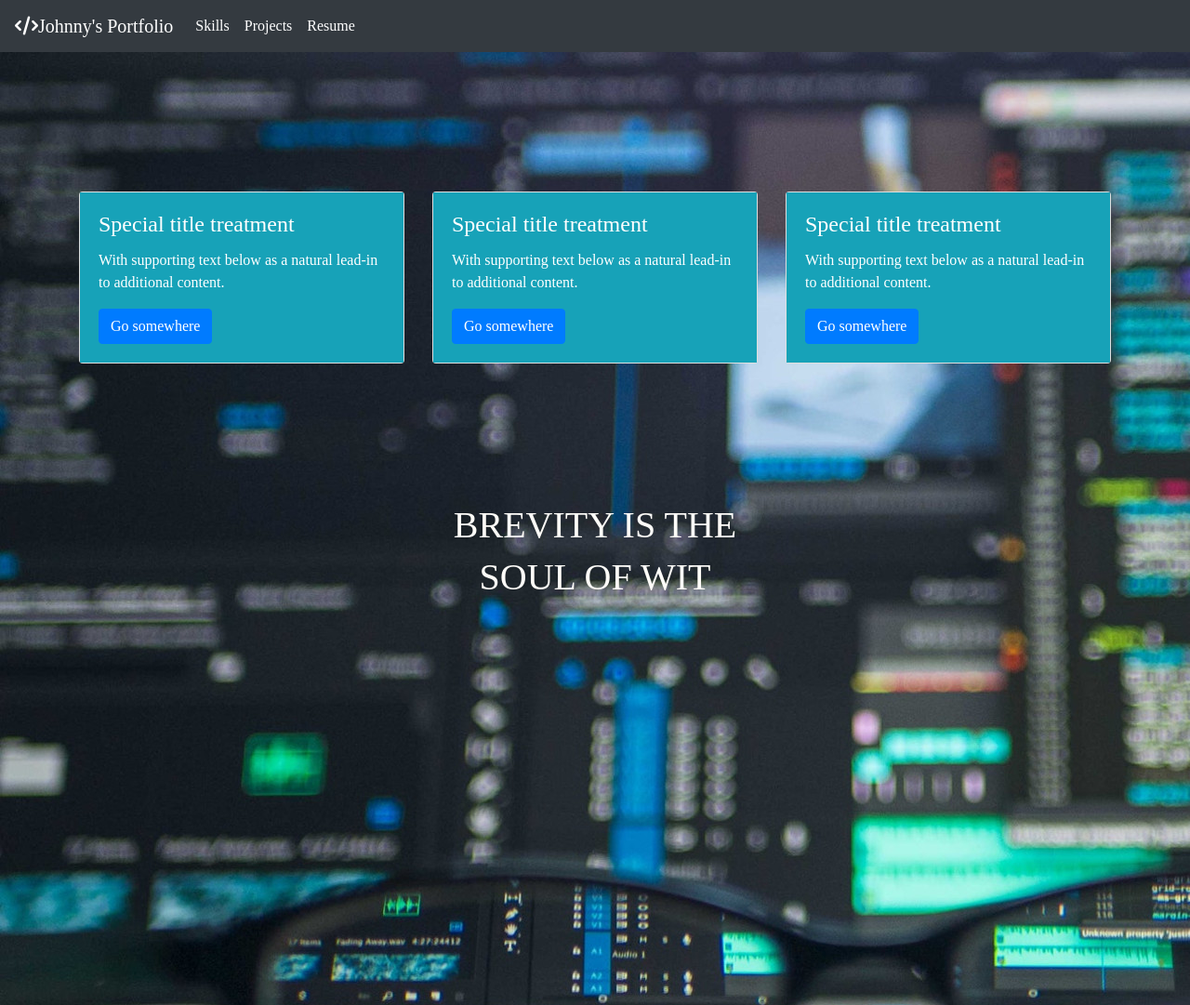
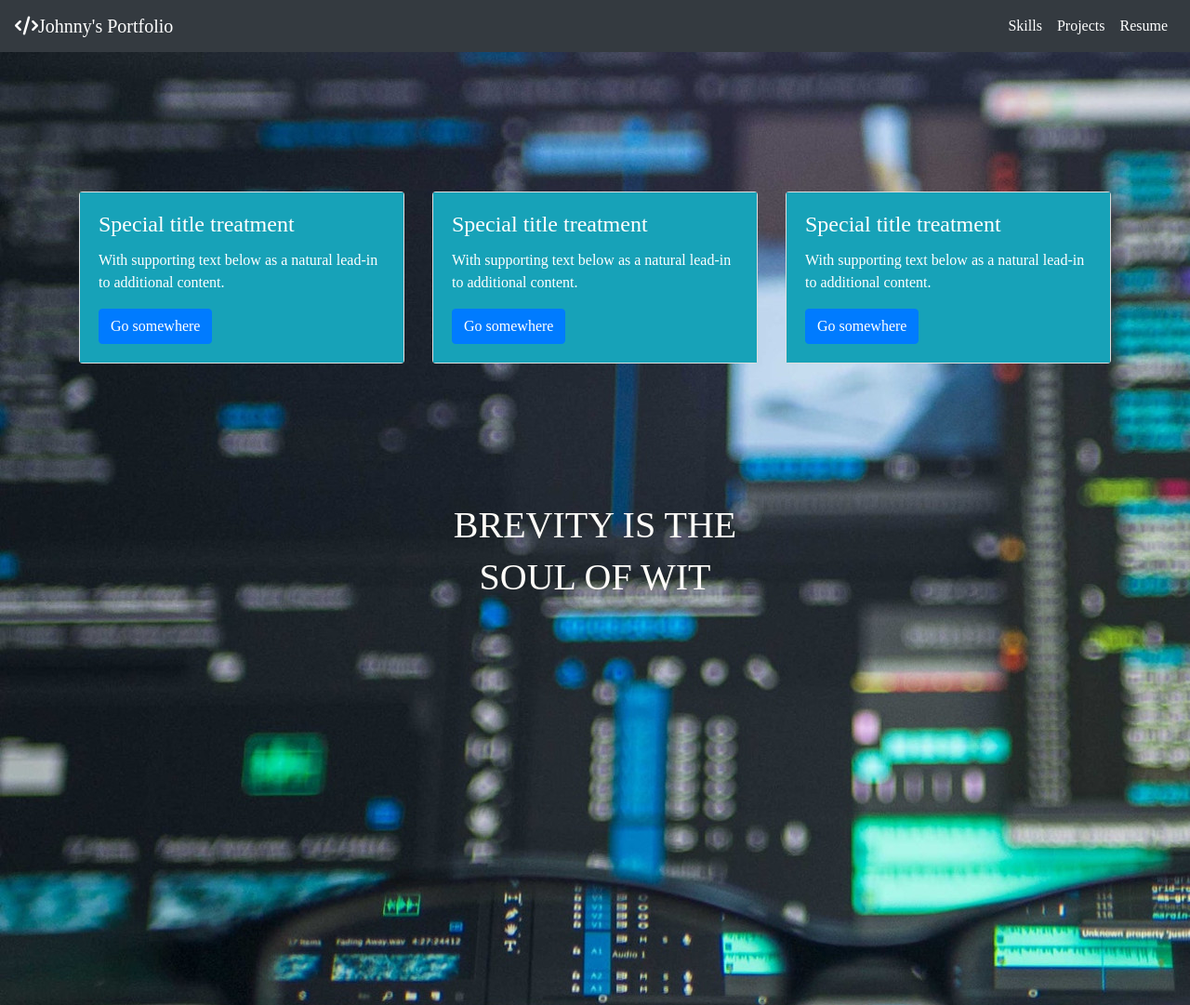
Before and after one commit to JahniSlim/HTML_CSS_Course, a plain HTML site: page PortfolioSite/index.html in a window 1280 px wide. Shown: the top 1081 px of the page at 93% size. Drawn offline with nearby package versions, Linux system fonts and the light colour scheme; a web font is replaced by a local one.

Commit message:
Justify navbar content right.

```diff
--- a/PortfolioSite/index.html
+++ b/PortfolioSite/index.html
@@ -23,8 +23,8 @@
 			</button>
 			<a class="navbar-brand" href="#"><i class="fa fa-code"></i>Johnny's Portfolio</a>
 
-			<div class="collapse navbar-collapse" id="navbarTogglerDemo03">
-				<ul class="navbar-nav mr-auto mt-2 mt-lg-0">
+			<div class="collapse navbar-collapse justify-content-end" id="navbarTogglerDemo03">
+				<ul class="navbar-nav mt-2 mt-lg-0">
 					<li class="nav-item active">
 						<a class="nav-link" href="#skills-section">Skills <span class="sr-only">(current)</span></a>
 					</li>
```
